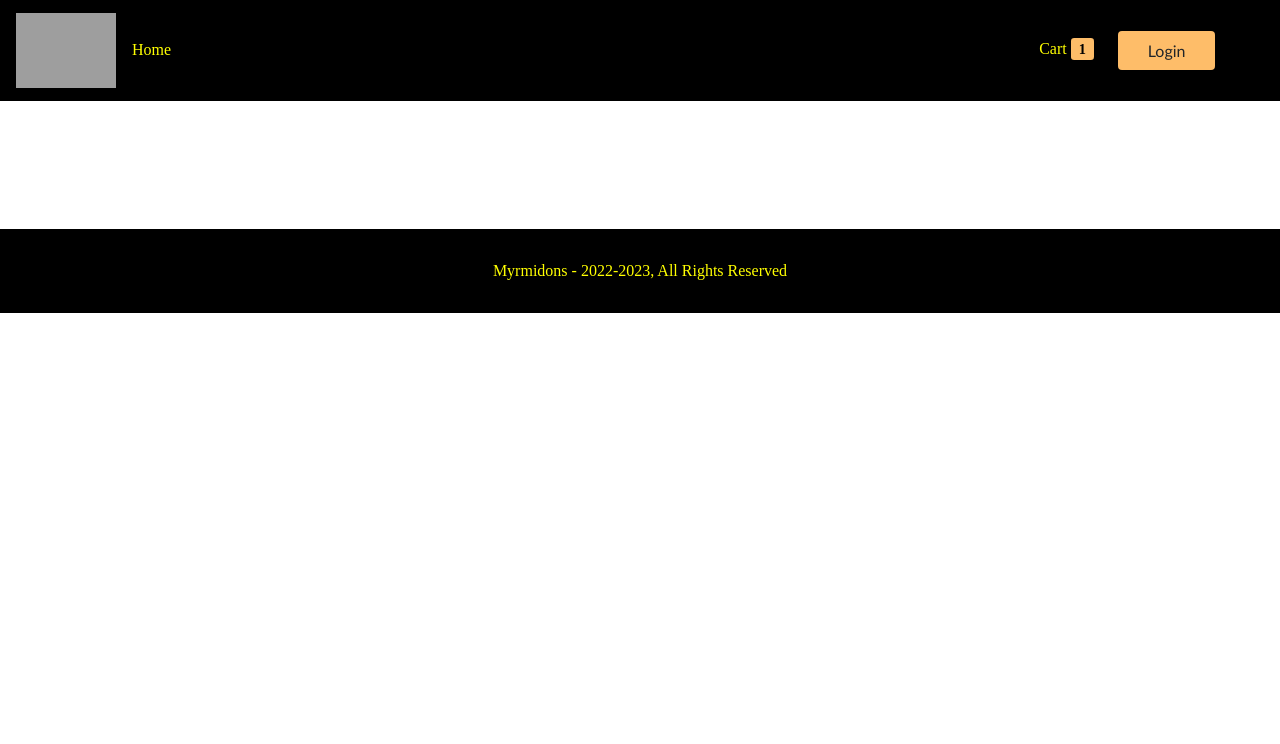
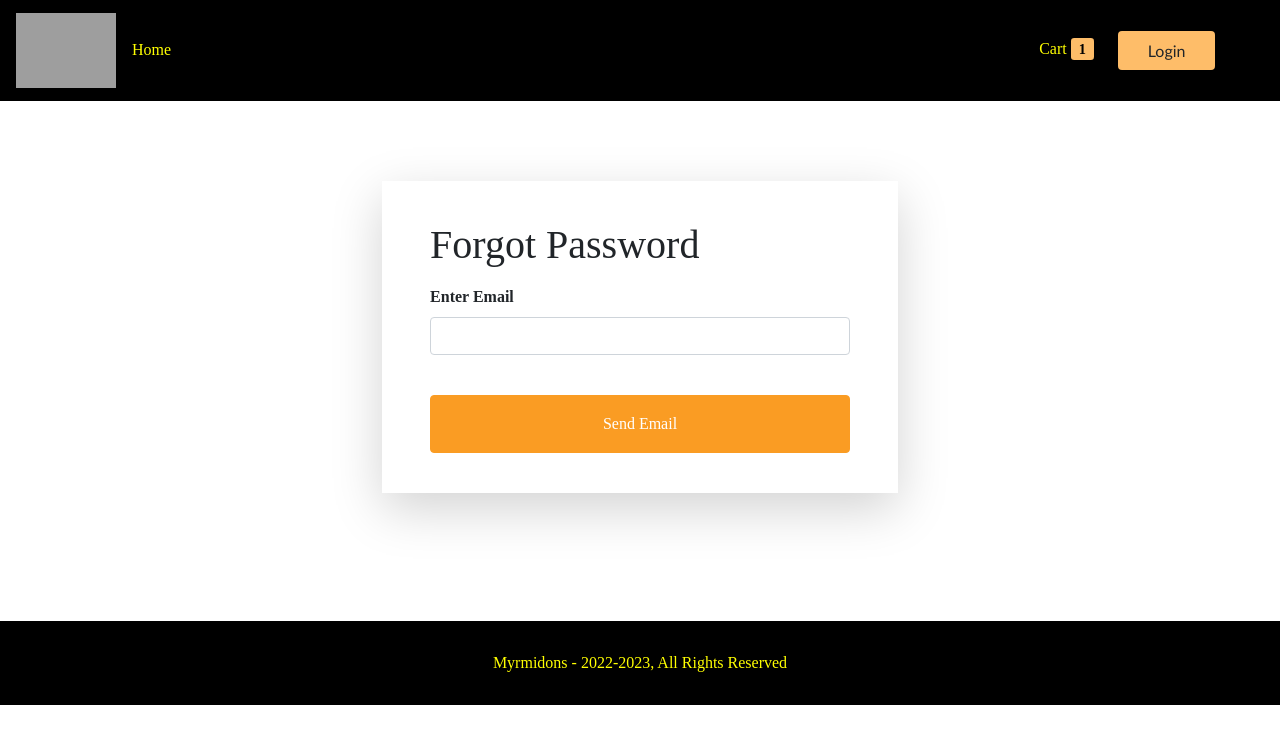
Before and after one commit to RyouKinoshita/myrmidons, a React (Create React App) app in the folder frontend/: page /password/forgot in a window 1280 px wide. Shown: the top 744 px of the page. Built offline with nearby package versions, Linux system fonts and the light colour scheme; grey boxes are pictures that could not be loaded; a web font is replaced by a local one.

Commit message:
Reset Password and Update Password Working

```diff
--- a/frontend/src/App.js
+++ b/frontend/src/App.js
@@ -8,7 +8,9 @@
 import Register from './Components/User/Register';
 import Profile from './Components/User/Profile'
 import NewPassword from './Components/User/NewPassword';
+import ForgotPassword from './Components/User/ForgotPassword';
 import UpdateProfile from './Components/User/UpdateProfile';
+import UpdatePassword from './Components/User/UpdatePassword';
 import { toast, ToastContainer } from 'react-toastify';
 import "react-toastify/dist/ReactToastify.css";
 import axios from 'axios';
@@ -25,9 +27,10 @@
           <Route path="/login" element={<Login />} exact="true" />
           <Route path="/register" element={<Register />} exact="true" />
           <Route path="/me" element={<Profile />} exact="true" />
+          <Route path="/password/forgot" element={<ForgotPassword />} exact="true" />
           <Route path="/password/reset/:token" element={<NewPassword />} exact="true" />
-          <Route path="/me/update" element={<UpdateProfile />} exact="true"
-          />
+          <Route path="/me/update" element={<UpdateProfile />} exact="true"/>
+          <Route path="/password/update" element={<UpdatePassword />} />
         </Routes>
         <Footer />
       </Router>
--- /dev/null
+++ b/frontend/src/Components/User/ForgotPassword.js
@@ -0,0 +1,79 @@
+import React, { Fragment, useState,} from 'react'
+
+import MetaData from '../Layout/Metadata'
+import axios from 'axios'
+import { toast } from 'react-toastify';
+import 'react-toastify/dist/ReactToastify.css';
+import { useNavigate } from "react-router-dom";
+
+const ForgotPassword = () => {
+    const [email, setEmail] = useState('')
+    const [loading, setLoading] = useState('')
+
+    const navigate = useNavigate()
+
+    const forgotPassword = async (formData) => {
+        const config = {
+            headers: {
+                'Content-Type': 'application/json'
+            }
+        }
+        try {
+            const { data } = await axios.post(`${process.env.REACT_APP_API}/api/v1/password/forgot`, formData, config)
+            console.log(data.message)
+
+            setLoading(false)
+            toast.success(data.message, {
+                position: toast.POSITION.BOTTOM_RIGHT
+            });
+            navigate('/login')
+        } catch (error) {
+            toast.error(error.response.data.message, {
+                position: toast.POSITION.BOTTOM_RIGHT
+            });
+        }
+    }
+
+
+    const submitHandler = (e) => {
+        e.preventDefault();
+        const formData = new FormData();
+        formData.set('email', email);
+        forgotPassword(formData)
+    }
+
+    return (
+        <Fragment>
+            <MetaData title={'Forgot Password'} />
+            <div className="row wrapper">
+                <div className="col-10 col-lg-5">
+                    <form className="shadow-lg" onSubmit={submitHandler}>
+                        <h1 className="mb-3">Forgot Password</h1>
+                        <div className="form-group">
+                            <label htmlFor="email_field">Enter Email</label>
+                            <input
+                                type="email"
+                                id="email_field"
+                                className="form-control"
+                                value={email}
+                                onChange={(e) => setEmail(e.target.value)}
+                            />
+                        </div>
+
+                        <button
+                            id="forgot_password_button"
+                            type="submit"
+                            className="btn btn-block py-3"
+                            disabled={loading ? true : false} >
+                            Send Email
+                        </button>
+
+                    </form>
+                </div>
+            </div>
+
+        </Fragment>
+    )
+}
+
+export default ForgotPassword
--- a/frontend/src/Components/User/NewPassword.js
+++ b/frontend/src/Components/User/NewPassword.js
@@ -22,7 +22,7 @@
                     'Content-Type': 'application/json'
                 }
             }
-            const { data } = await axios.put(`https://localhost:4001/api/v1/password/reset/${token}`, passwords, config)
+            const { data } = await axios.put(`http://localhost:4001/api/v1/password/reset/${token}`, passwords, config)
             setSuccess(data.success)
         } catch (error) {
             setError(error)
--- /dev/null
+++ b/frontend/src/Components/User/UpdatePassword.js
@@ -0,0 +1,93 @@
+import React, { Fragment, useState, useEffect } from 'react'
+import { useNavigate } from "react-router-dom";
+import MetaData from '../Layout/Metadata';
+import { toast } from 'react-toastify';
+import 'react-toastify/dist/ReactToastify.css';
+import axios from 'axios';
+import { getToken } from '../../utils/helpers';
+
+const UpdatePassword = () => {
+
+    const [oldPassword, setOldPassword] = useState('')
+    const [password, setPassword] = useState('')
+    const [error, setError] = useState('')
+    const [isUpdated, setIsUpdated] = useState(false)
+    const [loading, setLoading] = useState(false)
+    let navigate = useNavigate();
+    const updatePassword = async (formData) => {
+        console.log(formData)
+        try {
+            const config = {
+                headers: {
+                    'Content-Type': 'application/json',
+                    'Authorization': `Bearer ${getToken()}`
+                }
+            }
+
+            const {data } = await axios.put(`${process.env.REACT_APP_API}/api/v1/password/update`, formData, config)
+            setIsUpdated(data.success)
+            setLoading(false)
+            toast.success('password updated', {
+                position: toast.POSITION.BOTTOM_RIGHT
+            });
+            navigate('/me')
+        } catch (error) {
+            setError(error.response.data.message)
+        }
+    }
+    useEffect(() => {
+        if (error) {
+            toast.error(error, {
+                position: toast.POSITION.BOTTOM_RIGHT
+            });
+        }
+    }, [error, ])
+
+    const submitHandler = (e) => {
+        e.preventDefault();
+        const formData = new FormData();
+        formData.set('oldPassword', oldPassword);
+        formData.set('password', password);
+        updatePassword(formData)
+    }
+
+    return (
+        <Fragment>
+            <MetaData title={'Change Password'} />
+
+            <div className="row wrapper">
+                <div className="col-10 col-lg-5">
+                    <form className="shadow-lg" onSubmit={submitHandler} >
+                        <h1 className="mt-2 mb-5">Update Password</h1>
+                        <div className="form-group">
+                            <label htmlFor="old_password_field">Old Password</label>
+                            <input
+                                type="password"
+                                id="old_password_field"
+                                className="form-control"
+                                value={oldPassword}
+                                onChange={(e) => setOldPassword(e.target.value)}
+                            />
+                        </div>
+
+                        <div className="form-group">
+                            <label htmlFor="new_password_field">New Password</label>
+                            <input
+                                type="password"
+                                id="new_password_field"
+                                className="form-control"
+                                value={password}
+                                onChange={(e) => setPassword(e.target.value)}
+                            />
+                        </div>
+
+                        <button type="submit" className="btn update-btn btn-block mt-4 mb-3" disabled={loading ? true : false} >Update Password</button>
+                    </form>
+                </div>
+            </div>
+
+        </Fragment>
+    )
+}
+
+export default UpdatePassword
```
Also changed, not shown: 2 other files (tests, documents, lock files or other folders).
